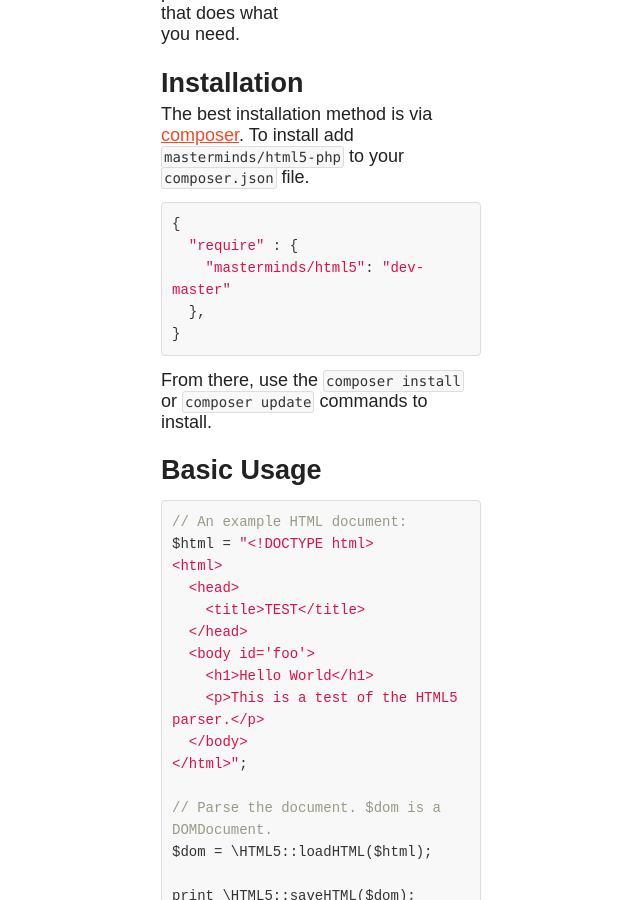
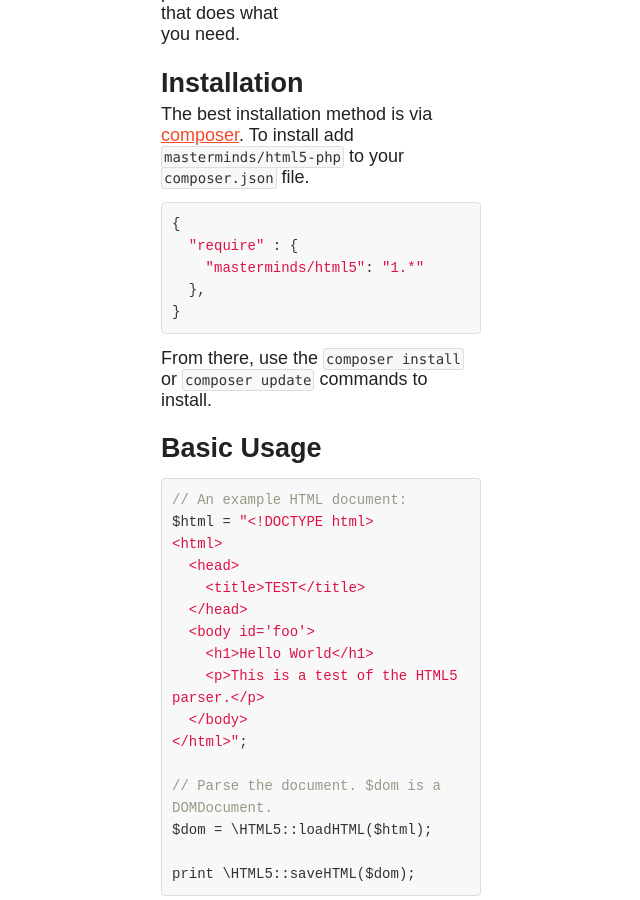
Before and after one commit to Masterminds/html5-php, a Jekyll site: the page built from index.md, in a window 1280 px wide and 900 px high, scrolled down 686 px. Shown: the whole window, without its empty margins (129-769 px from the left). Built offline with Jekyll 4.4.1, drawn with Linux system fonts in a browser that asks for light colours; nearby versions of some CDN libraries; Markdown is read by kramdown in place of the engine named in the settings.

Commit message:
Updated the version on the install docs for the 1.0.0 release.

```diff
--- a/index.md
+++ b/index.md
@@ -32,7 +32,7 @@ description: "Parsing and Serializing (Writing) HTML5 in PHP."
 <p>The best installation method is via <a href="http://getcomposer.org/">composer</a>. To install add <code>masterminds/html5-php</code> to your <code>composer.json</code> file.</p>
 <pre><code>{
   "require" : {
-    "masterminds/html5": "dev-master"
+    "masterminds/html5": "1.*"
   },
 }</code></pre>
 
```
